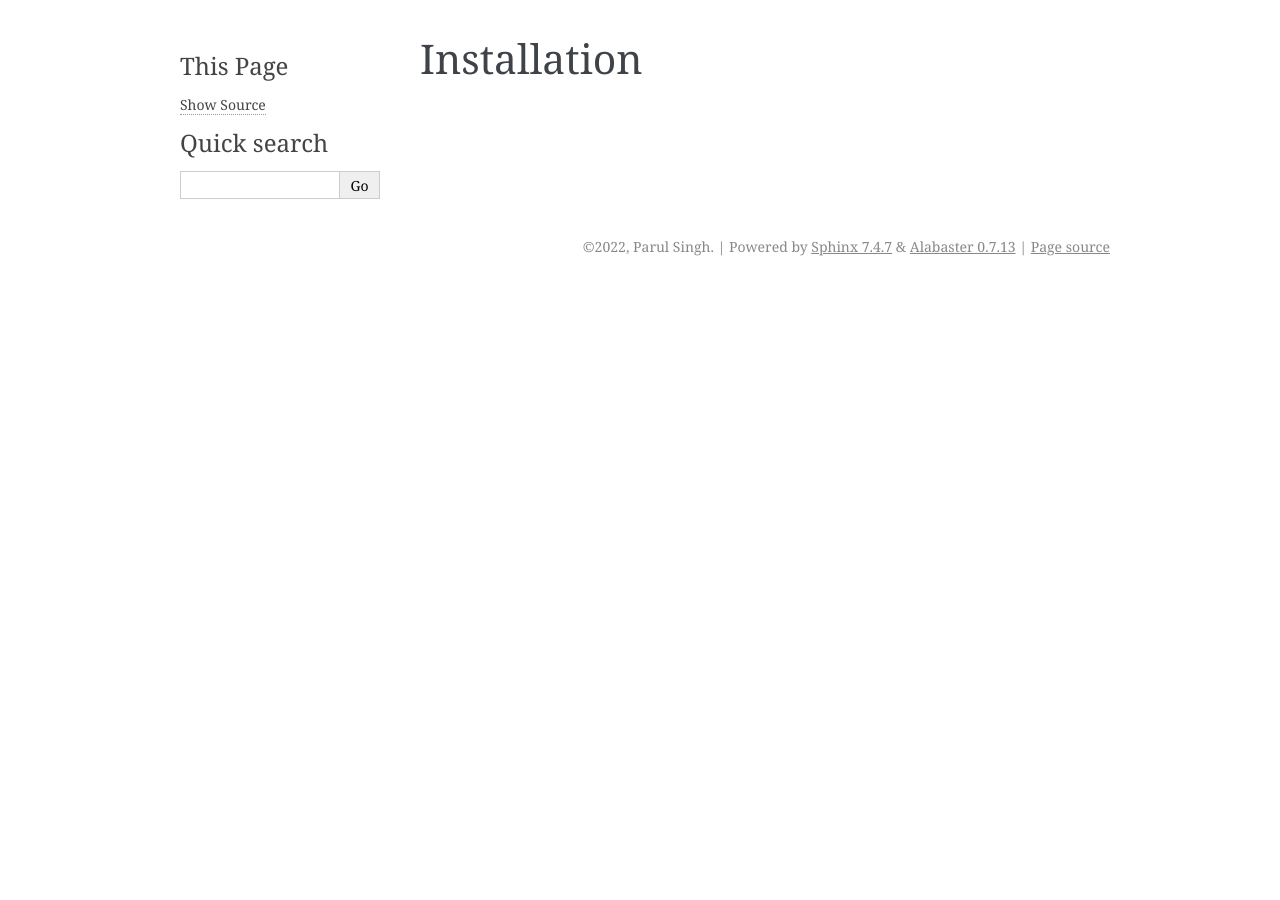
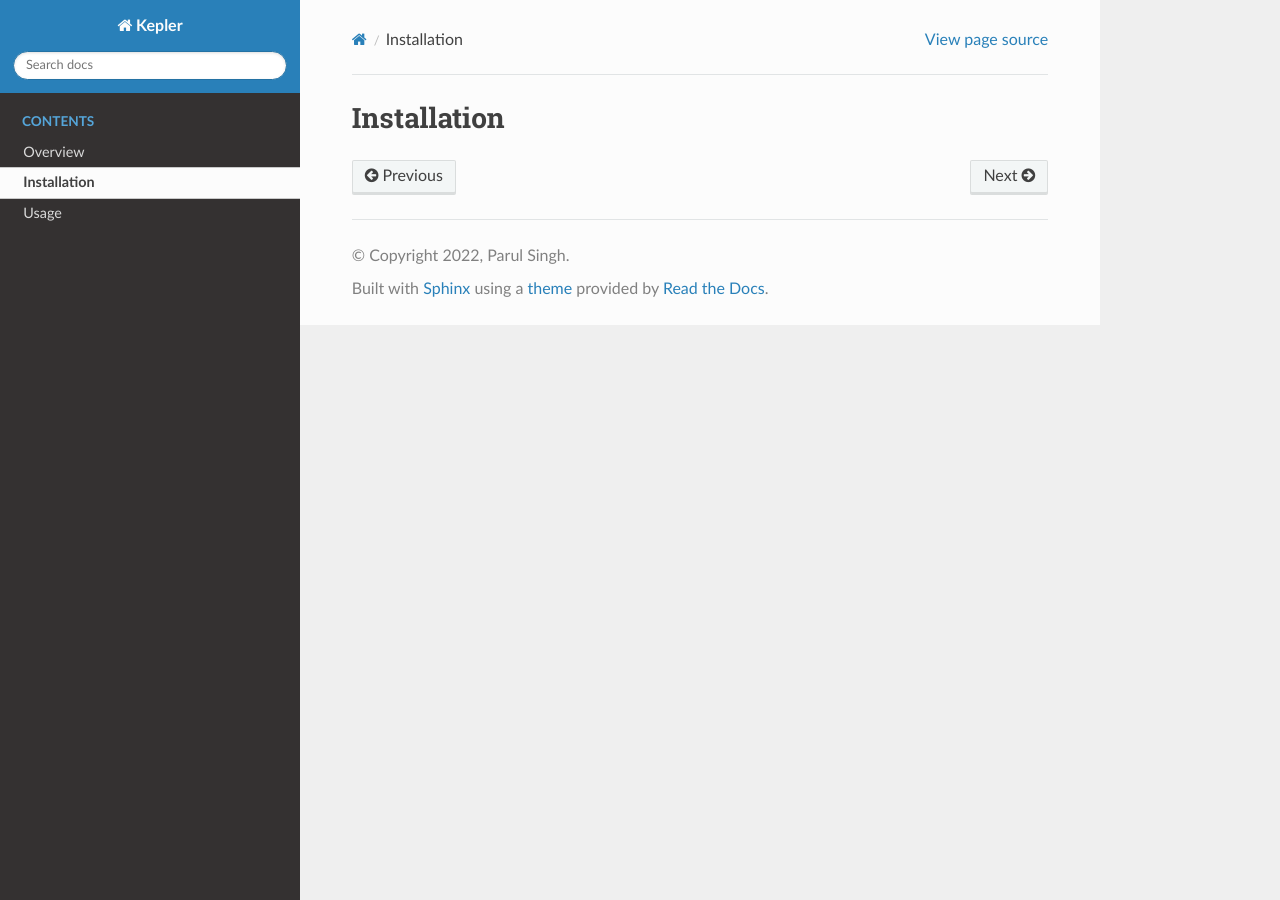
Before and after one commit to sustainable-computing-io/kepler-doc, a Sphinx documentation site: the page built from docs/source/installation/index.rst, in a window 1280 px wide. Built offline with Sphinx 7.4.7 and the Read the Docs theme 2.0.0, drawn with Linux system fonts in a browser that asks for light colours; pages that are not in the unit, such as notebooks, are missing from menus.

```diff
--- a/docs/source/conf.py
+++ b/docs/source/conf.py
@@ -47,9 +47,9 @@
 # The theme to use for HTML and HTML Help pages.  See the documentation for
 # a list of builtin themes.
 #
-html_theme = 'alabaster'
+html_theme = 'sphinx_rtd_theme'
 
 # Add any paths that contain custom static files (such as style sheets) here,
 # relative to this directory. They are copied after the builtin static files,
 # so a file named "default.css" will overwrite the builtin "default.css".
-html_static_path = ['_static']
+html_static_path = []
--- a/docs/source/index.rst
+++ b/docs/source/index.rst
@@ -16,7 +16,6 @@
    self
    installation/index
    usage/index
-   design/index
 
 
 *Kubernetes Efficient Power Level Exporter*
```
Also changed, not shown: 1 other file.
